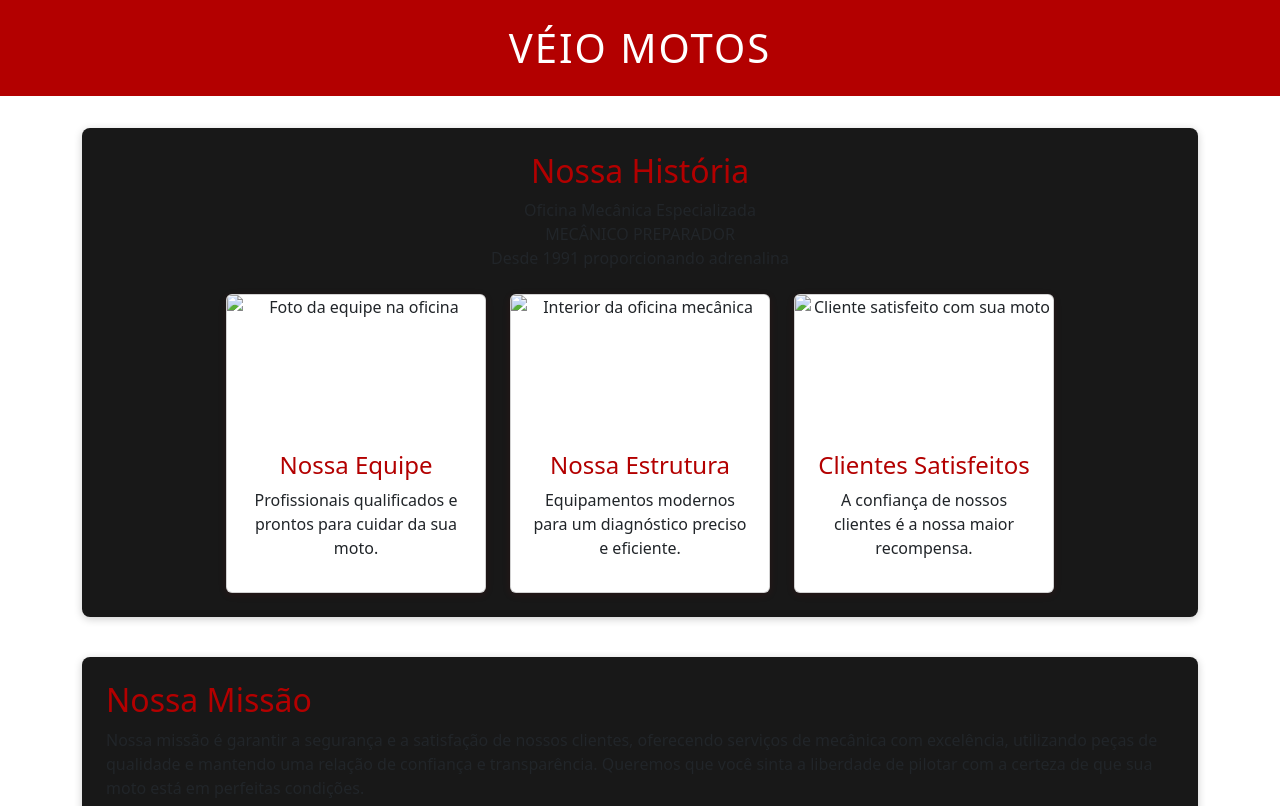
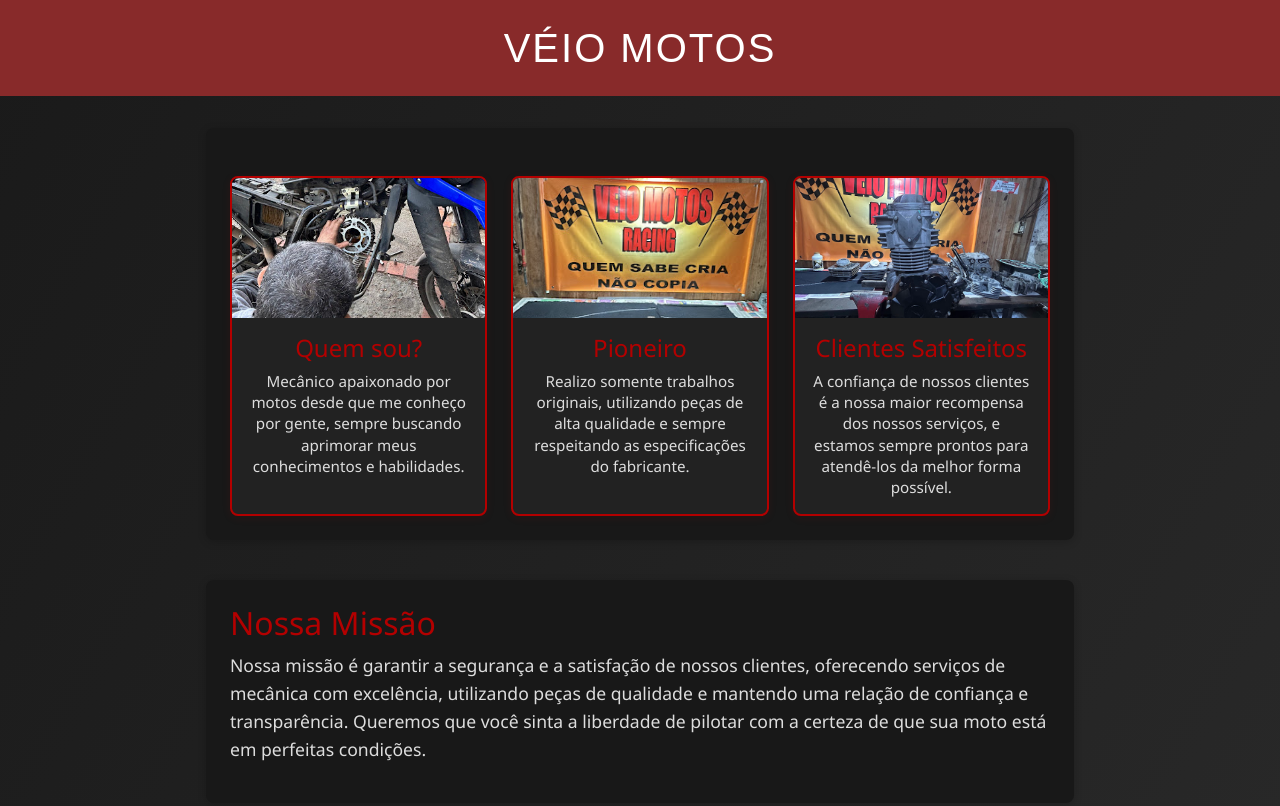
Before and after one commit to letikwie/VeioMotos, a plain HTML site: page index.html in a window 1280 px wide. Shown: the top 806 px of the page. Drawn offline with nearby package versions, Linux system fonts and the light colour scheme.

Commit message:
Adiciona imagens aos cards, atualiza texto do sobre e formatação juntamente com a implementação de bootstrap.

```diff
--- a/estilos.css
+++ b/estilos.css
@@ -3,10 +3,11 @@ body {
     font-family: Arial, Helvetica, sans-serif;
     background: #111;
     color: #fff;
+    background-image: linear-gradient(120deg, #1a1a1a, #2a2a2a);
 }
 
 header {
-    background: #b30000;
+    background: #882a2a;
     color: #fff;
     padding: 24px 0;
     text-align: center;
@@ -30,6 +31,8 @@ header h1 {
     border-radius: 8px;
     padding: 24px;
     box-shadow: 0 2px 8px rgba(0,0,0,0.2);
+    color: #fff;
+    font-family: 'Segoe UI', Tahoma, Geneva, Verdana, sans-serif;
 }
 
 .texto-centralizado {
@@ -39,6 +42,14 @@ header h1 {
 .sobre-secao h2 {
     color: #b30000;
     margin-top: 0;
+    font-family: 'Segoe UI', Tahoma, Geneva, Verdana, sans-serif;
+}
+
+.sobre-secao p {
+    font-size: 1.1rem;
+    line-height: 1.6;
+    color: #ddd;
+    font-family: 'Segoe UI', Tahoma, Geneva, Verdana, sans-serif;
 }
 
 .grid-cards {
@@ -46,7 +57,6 @@ header h1 {
     gap: 24px;
     justify-content: center;
     margin-top: 24px;
-    flex-wrap: wrap;
 }
 
 .card {
@@ -78,6 +88,14 @@ header h1 {
 .card-content h4 {
     color: #b30000;
     margin: 0 0 8px 0;
+}
+
+.card-content p {
+    margin: 0;
+    font-size: 0.95rem;
+    line-height: 1.4;
+    color: #ddd;
+    font-family: 'Segoe UI', Tahoma, Geneva, Verdana, sans-serif;
 }
 
 .servico-item summary {
--- a/index.html
+++ b/index.html
@@ -1,13 +1,15 @@
 <!DOCTYPE html>
 <html lang="pt-BR">
     <head>
-        <meta http-equiv="content-type" content="text/html; charset=UTF-8">
-        <meta charset="UTF-8">
-        <meta name="viewport" content="width=device-width, initial-scale=1.0">
-        <title>VÉIO MOTOS</title>
-        <link rel="stylesheet" href="estilos.css">
-        <link rel="icon" href="https://cdn-icons-png.flaticon.com/512/1986/1986937.png" type="image/png">
-        <link href="https://cdn.jsdelivr.net/npm/bootstrap@5.3.8/dist/css/bootstrap.min.css" rel="stylesheet" integrity="sha384-sRIl4kxILFvY47J16cr9ZwB07vP4J8+LH7qKQnuqkuIAvNWLzeN8tE5YBujZqJLB" crossorigin="anonymous">
+    <meta http-equiv="content-type" content="text/html; charset=UTF-8">
+    <meta charset="UTF-8">
+    <meta name="viewport" content="width=device-width, initial-scale=1.0">
+    <title>VÉIO MOTOS</title>
+    <link rel="icon" href="https://cdn-icons-png.flaticon.com/512/1986/1986937.png" type="image/png">
+
+    <link href="https://cdn.jsdelivr.net/npm/bootstrap@5.3.8/dist/css/bootstrap.min.css" rel="stylesheet" integrity="sha384-sRIl4kxILFvY47J16cr9ZwB07vP4J8+LH7qKQnuqkuIAvNWLzeN8tE5YBujZqJLB" crossorigin="anonymous">
+
+    <link rel="stylesheet" href="estilos.css">
     </head>
     <body>
         <header>
@@ -16,33 +18,26 @@
 
         <main class="container">
             <section id="sobre-nos" class="sobre-secao texto-centralizado">
-                <h2>Nossa História</h2>
-                <p>
-                    Oficina Mecânica Especializada<br>
-                    MECÂNICO PREPARADOR <br>
-                    Desde 1991 proporcionando adrenalina
-                </p>
-
                 <div class="grid-cards">
                     <div class="card">
-                        <img src="V%C3%89IO%20MOTOS_arquivos/400x300" alt="Foto da equipe na oficina">
+                        <img src="img\mecanico.jpg" alt="Foto da equipe na oficina">
                         <div class="card-content">
-                            <h4>Nossa Equipe</h4>
-                            <p>Profissionais qualificados e prontos para cuidar da sua moto.</p>
+                            <h4>Quem sou?</h4>
+                            <p class="fw-light">Mecânico apaixonado por motos desde que me conheço por gente, sempre buscando aprimorar meus conhecimentos e habilidades.</p>
                         </div>
                     </div>
                     <div class="card">
-                        <img src="V%C3%89IO%20MOTOS_arquivos/400x300" alt="Interior da oficina mecânica">
+                        <img src="img\bancada.jpg" alt="Interior da oficina mecânica">
                         <div class="card-content">
-                            <h4>Nossa Estrutura</h4>
-                            <p>Equipamentos modernos para um diagnóstico preciso e eficiente.</p>
+                            <h4>Pioneiro</h4>
+                            <p class="fw-light">Realizo somente trabalhos originais, utilizando peças de alta qualidade e sempre respeitando as especificações do fabricante.</p>
                         </div>
                     </div>
                     <div class="card">
-                        <img src="V%C3%89IO%20MOTOS_arquivos/400x300" alt="Cliente satisfeito com sua moto">
+                        <img src="img\motor.jpg" alt="Cliente satisfeito com sua moto">
                         <div class="card-content">
                             <h4>Clientes Satisfeitos</h4>
-                            <p>A confiança de nossos clientes é a nossa maior recompensa.</p>
+                            <p class="fw-light">A confiança de nossos clientes é a nossa maior recompensa dos nossos serviços, e estamos sempre prontos para atendê-los da melhor forma possível.</p>
                         </div>
                     </div>
                 </div>
@@ -50,7 +45,7 @@
 
             <section id="missao" class="sobre-secao">
                 <h2>Nossa Missão</h2>
-                <p>
+                <p class="fw-light">
                     Nossa missão é garantir a segurança e a satisfação de
                     nossos clientes, oferecendo serviços de mecânica com excelência,
                     utilizando peças de qualidade e mantendo uma relação de confiança e
```
Also changed, not shown: img/bancada.jpg (added), img/mecanico.jpg (added), img/motor.jpg (added).
